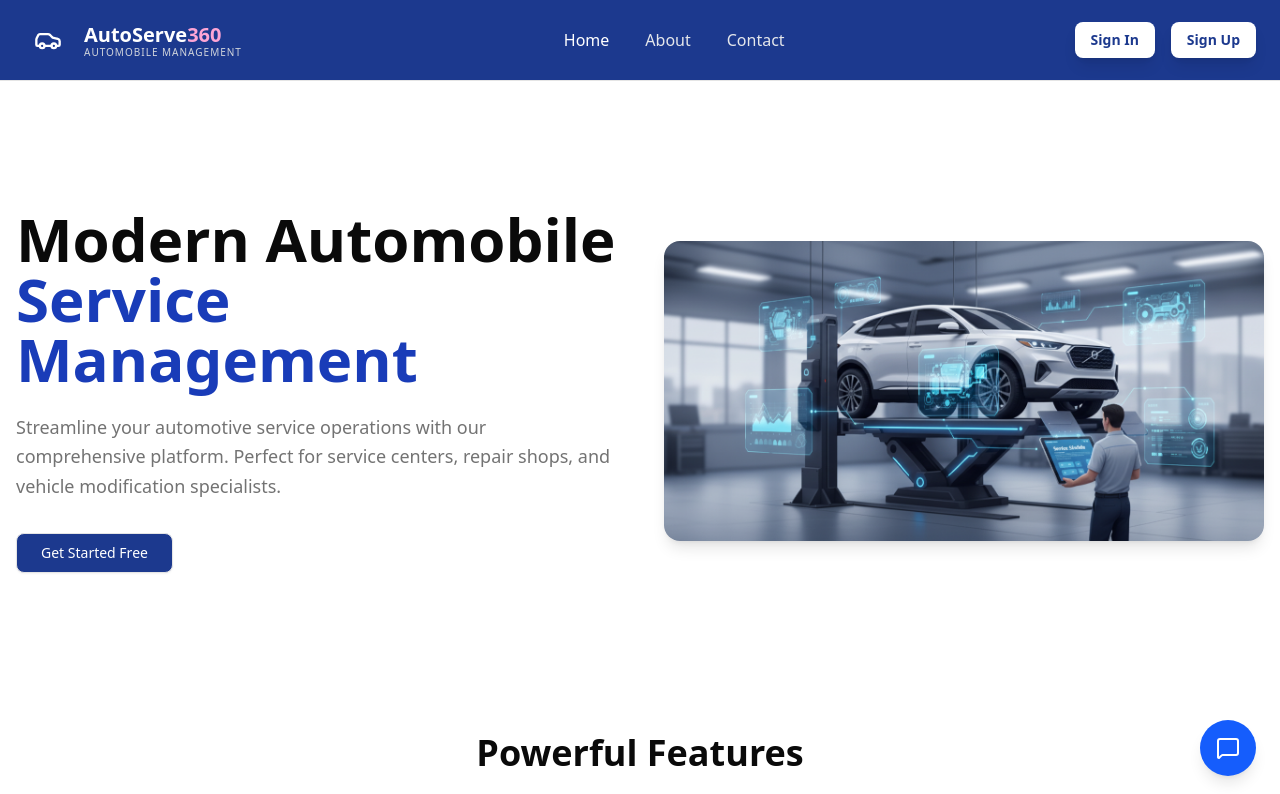
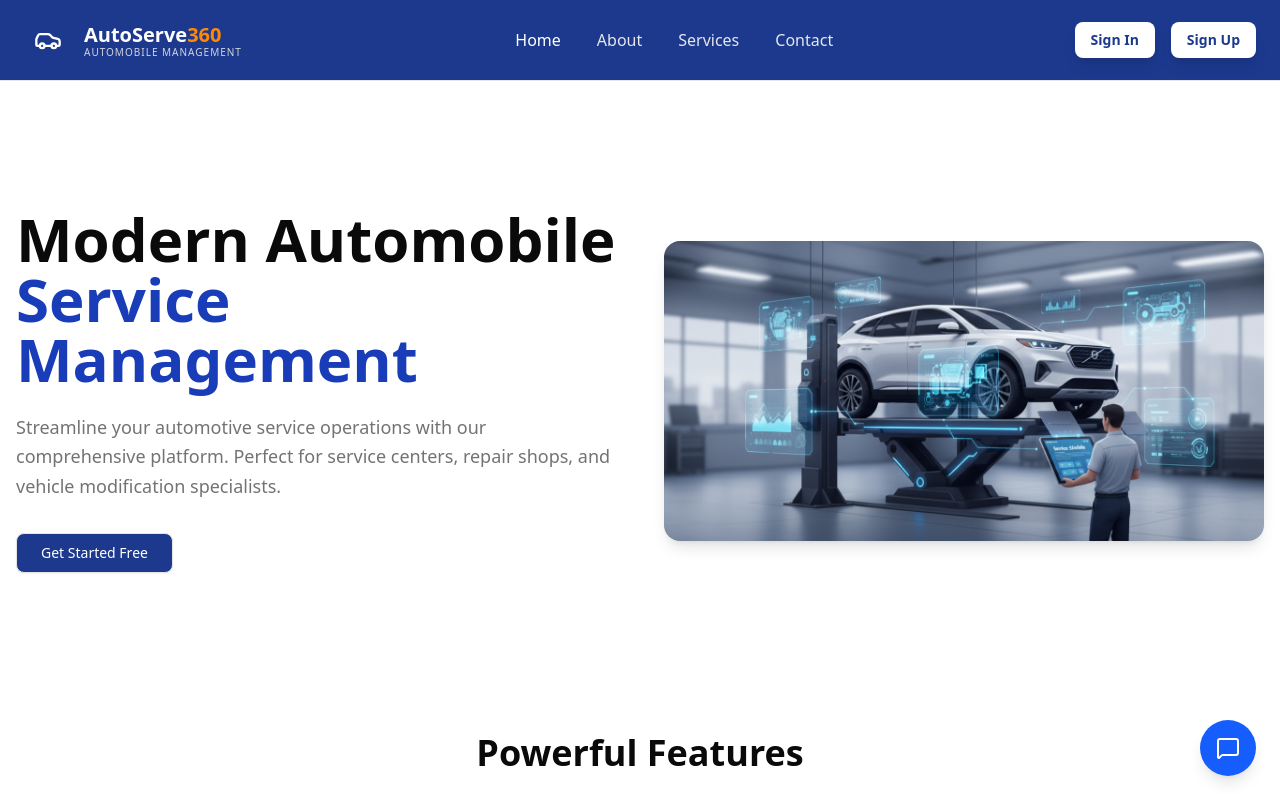
Before and after one commit to Automobile-Management-System/Frontend, a Next.js app: page / in a window 1280 px wide. Shown: the top 794 px of the page. Built offline with nearby package versions, Linux system fonts and the light colour scheme.

Commit message:
updated navbar

```diff
--- a/components/common/navbar.tsx
+++ b/components/common/navbar.tsx
@@ -29,6 +29,7 @@ export function Navbar({ isLoggedIn = false, onLogout }: NavbarProps) {
   const publicNavItems = [
     { name: "Home", href: "/" },
     { name: "About", href: "/about" },
+    { name: "Services", href:"/services"},
     { name: "Contact", href: "/contact" },
   ];
 
@@ -76,7 +77,7 @@ export function Navbar({ isLoggedIn = false, onLogout }: NavbarProps) {
           <div className="hidden sm:block">
             <div className="flex items-baseline">
               <span className="text-xl font-bold text-white">AutoServe</span>
-              <span className="text-xl font-bold text-pink-300"> 360</span>
+              <span className="text-xl font-bold text-orange-400"> 360</span>
             </div>
             <div className="text-[10px] text-gray-300 tracking-widest -mt-1">
               AUTOMOBILE MANAGEMENT
```
